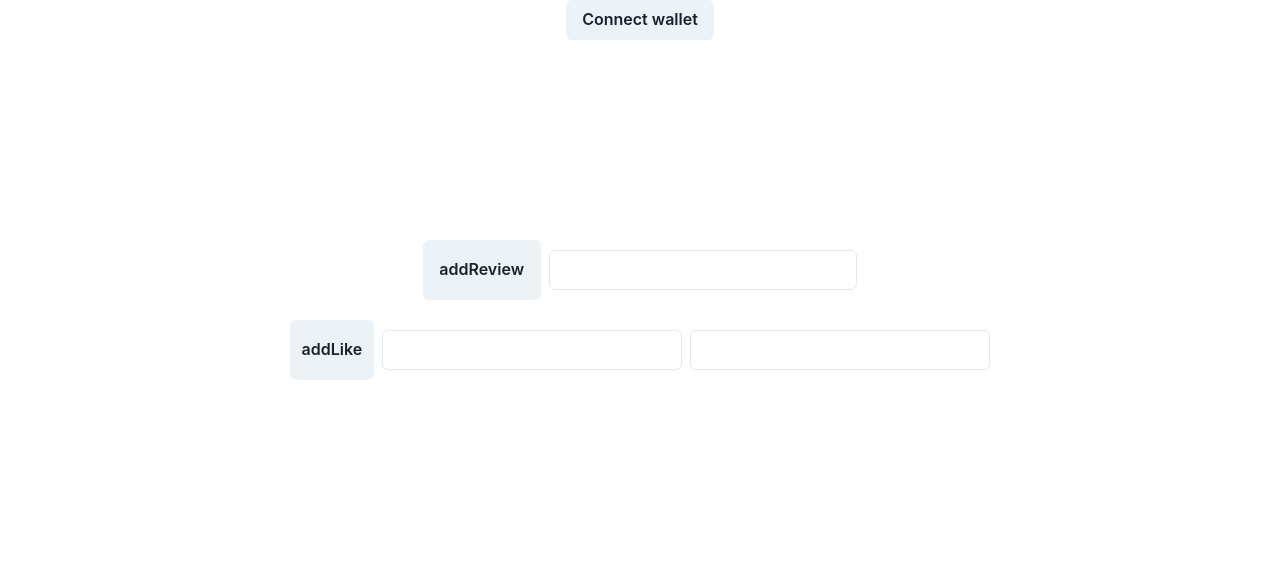
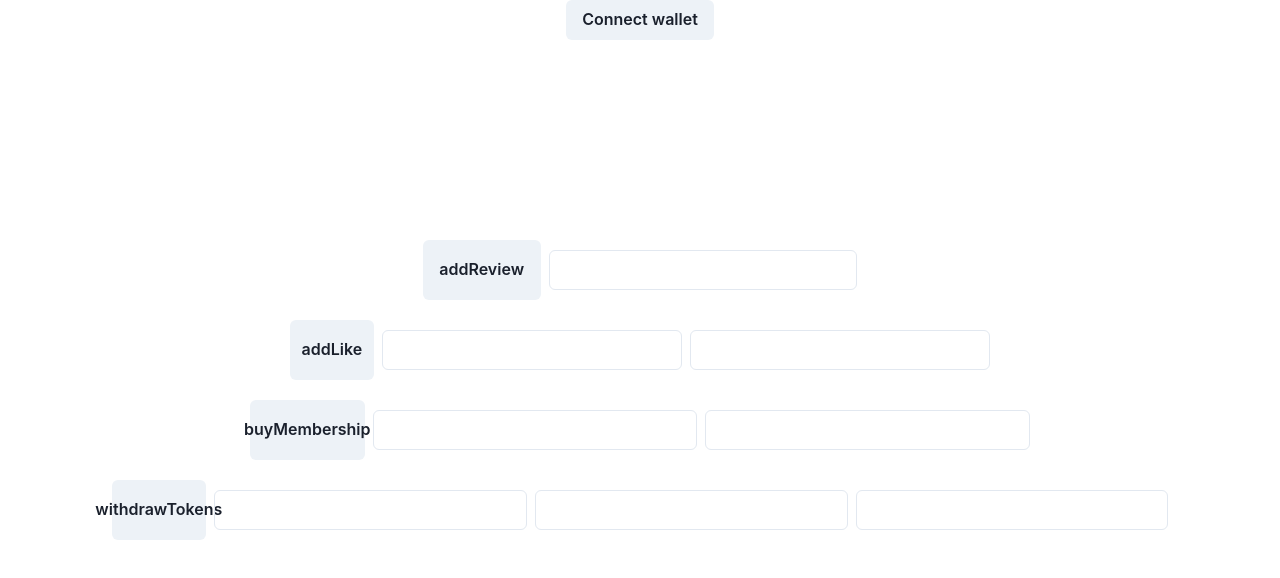
Before and after one commit to rewardity/core-repo, a React (Create React App) app in the folder frontend/: page / in a window 1280 px wide. Shown: the top 578 px of the page. Built offline with nearby package versions, Linux system fonts and the light colour scheme.

Commit message:
feat: add more funcions

```diff
--- a/frontend/src/App.tsx
+++ b/frontend/src/App.tsx
@@ -17,8 +17,16 @@ function App() {
   const setManager = useGlobalState((state) => state.setManager);
 
   const [addReviewUserId, setAddReviewUserId] = useState("");
+
   const [addLikeFrom, setAddLikeFrom] = useState("");
   const [addLikeTo, setAddLikeTo] = useState("");
+
+  const [buyId, setBuyId] = useState("");
+  const [buyMembership, setBuyMembership] = useState("");
+
+  const [withdrawId, setWithdrawId] = useState("");
+  const [withdrawAmount, setWithdrawAmount] = useState("");
+  const [withdrawAddress, setWithdrawAddress] = useState("");
 
   useEffect(() => {
     console.log(userAddress);
@@ -43,6 +51,29 @@ function App() {
     const result = await manager.addLike(
       parseInt(addLikeFrom),
       parseInt(addLikeTo)
+    );
+
+    console.log(result);
+  };
+
+  const handleWithdraw = async () => {
+    console.log("Calling [handleWithdraw]");
+
+    const result = await manager.buyMembership(
+      parseInt(withdrawId),
+      parseInt(withdrawAmount),
+      withdrawAddress
+    );
+
+    console.log(result);
+  };
+
+  const handleBuy = async () => {
+    console.log("Calling [handleBuy]");
+
+    const result = await manager.buyMembership(
+      parseInt(buyId),
+      parseInt(buyMembership)
     );
 
     console.log(result);
@@ -115,6 +146,36 @@ function App() {
               value={addLikeTo}
             ></Input>
           </HStack>
+          <HStack>
+            <Button padding={"30px"} w={"200px"} onClick={() => handleBuy()}>
+              buyMembership
+            </Button>
+            <Input
+              onChange={(e: any) => setBuyId(e.target.value)}
+              value={buyId}
+            ></Input>
+            <Input
+              onChange={(e: any) => setBuyMembership(e.target.value)}
+              value={buyMembership}
+            ></Input>
+          </HStack>
+          <HStack>
+            <Button padding={"30px"} onClick={() => handleWithdraw()}>
+              withdrawTokens
+            </Button>
+            <Input
+              onChange={(e: any) => setWithdrawId(e.target.value)}
+              value={withdrawId}
+            ></Input>
+            <Input
+              onChange={(e: any) => setWithdrawAmount(e.target.value)}
+              value={withdrawAmount}
+            ></Input>
+            <Input
+              onChange={(e: any) => setWithdrawAddress(e.target.value)}
+              value={withdrawAddress}
+            ></Input>
+          </HStack>
         </VStack>
       </Box>
     </div>
```
